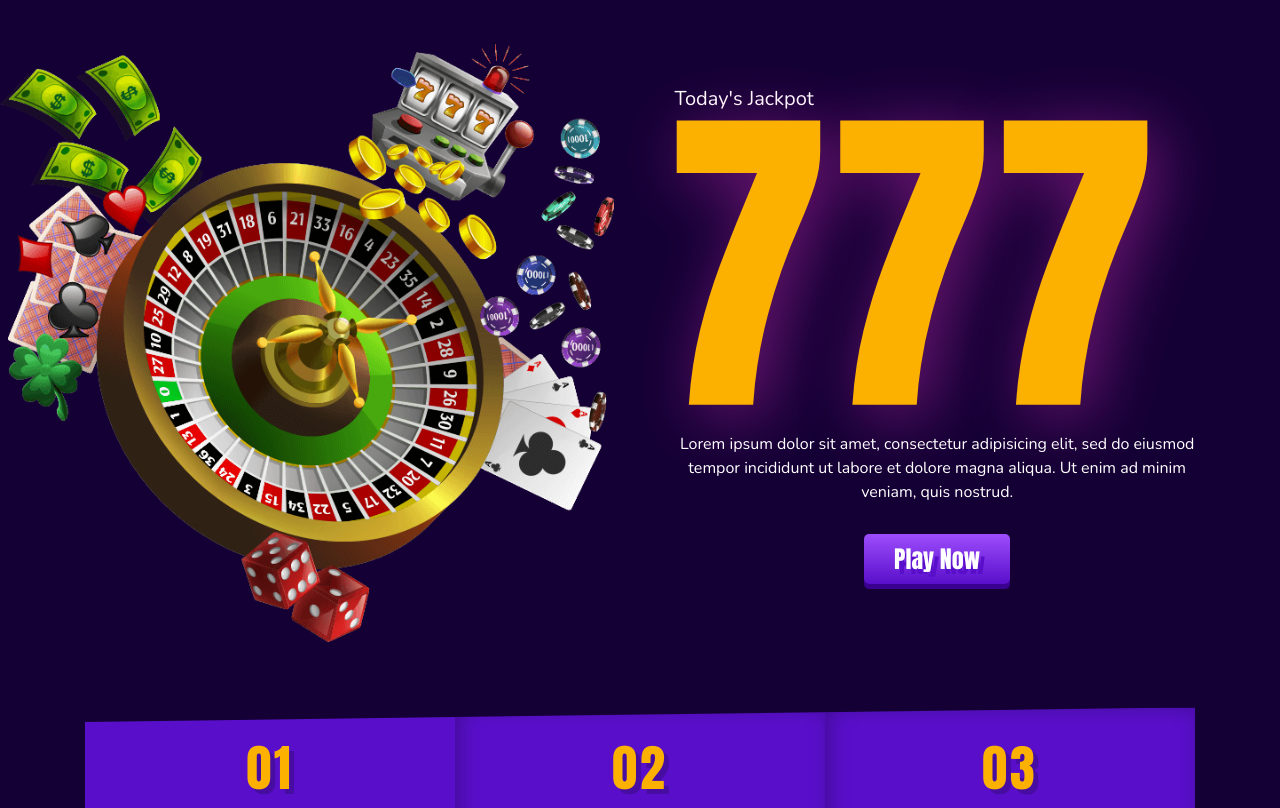
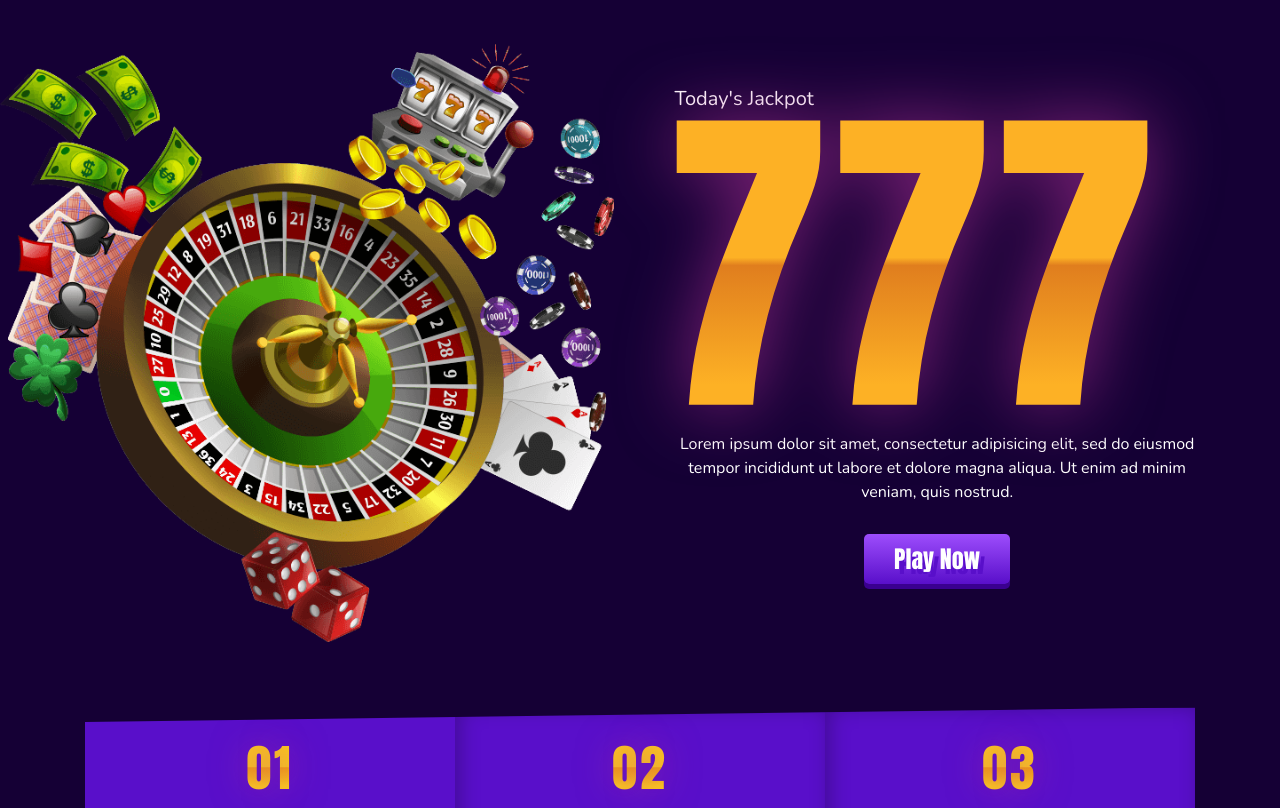
Before and after one commit to sauravdass/jackpot, a plain HTML site: page index.html in a window 1280 px wide. Shown: the part 144-952 px from the top of the page. Drawn offline with nearby package versions, Linux system fonts and the light colour scheme.

Commit message:
text effect in headings added

```diff
--- a/css/style.css
+++ b/css/style.css
@@ -83,6 +83,13 @@ h2 {
     font-weight: 400;
     font-size: 48px;
     color: #fcb100;
+}
+
+.text-effect {
+    background: -webkit-linear-gradient(top, #ffce19 48%, #f5a50d 50%, #ffce19 80%);
+    -webkit-text-fill-color: transparent;
+    -webkit-background-clip: text;
+    text-shadow: 0 0 35px rgba(175, 48, 150, 0.5);
 }
 
 /*common css ends*/
@@ -189,20 +196,20 @@ h2 {
 /*navbar css ends*/
 
 /*modal css starts*/
-.modal .modal-title{
+.modal .modal-title {
     font-size: 28px;
     font-family: var(--nunito);
     font-weight: 700;
 }
 
 
-.modal .modal-body form .form-group input{
+.modal .modal-body form .form-group input {
     font-family: var(--nunito);
     font-weight: 400;
     outline: none;
 }
 
-.modal .modal-body form .form-group small{
+.modal .modal-body form .form-group small {
     color: red;
 }
 
@@ -241,7 +248,10 @@ h2 {
     font-family: var(--anton);
     font-weight: 400;
     font-size: 331px;
-    text-shadow: 10px 10px 65px rgba(254, 57, 218, 0.4);
+    background: -webkit-linear-gradient(top, #fdb125 48%, #e07e1e 50%, #fdb125 80%);
+    -webkit-text-fill-color: transparent;
+    filter: drop-shadow(0 0 35px rgba(175, 48, 150, 0.7));
+    -webkit-background-clip: text;
     margin-top: -47px;
     margin-left: -9px;
     margin-bottom: -32px;
@@ -282,7 +292,6 @@ h2 {
     font-size: 50px;
     margin-bottom: 18px;
     letter-spacing: 3px;
-    text-shadow: 5px 5px 0px rgba(0, 0, 0, 0.2);
 }
 
 #games .no-gutters .box h4 {
@@ -796,7 +805,7 @@ h2 {
     cursor: pointer;
     color: #fff;
     display: none;
-    animation: toBottom linear .7s;
+    animation: toBottom linear .8s;
     transition: all linear 0.4s;
     -o-transition: all linear 0.4s;
     -moz-transition: all linear 0.4s;
--- a/index.html
+++ b/index.html
@@ -162,21 +162,21 @@
             <div class="row no-gutters">
                 <div class="col-lg-4 mb-3 mb-lg-0">
                     <div class="box text-center wow animate__animated animate__fadeInLeft">
-                        <h2>01</h2>
+                        <h2 class="text-effect">01</h2>
                         <h4 class="text-capitalize">register</h4>
                         <p>Download the app and signup for account</p>
                     </div>
                 </div>
                 <div class="col-lg-4 mb-3 mb-lg-0">
                     <div class="box shadow text-center wow animate__animated animate__fadeInLeft">
-                        <h2>02</h2>
+                        <h2 class="text-effect">02</h2>
                         <h4 class="text-capitalize">get ready</h4>
                         <p>Deposit &amp; get ready for play betting</p>
                     </div>
                 </div>
                 <div class="col-lg-4">
                     <div class="box shadow text-center wow animate__animated animate__fadeInLeft">
-                        <h2>03</h2>
+                        <h2 class="text-effect">03</h2>
                         <h4 class="text-capitalize">enjoy</h4>
                         <p>Betting more and more &amp; enjoy game</p>
                     </div>
@@ -187,7 +187,7 @@
             <div class="row">
                 <div class="col-12">
                     <div class="section-header">
-                        <h2 class="text-capitalize text-center">related games</h2>
+                        <h2 class="text-effect text-capitalize text-center">related games</h2>
                     </div>
                 </div>
                 <div class="col-lg-4 col-sm-6 mb-4 mb-sm-0">
@@ -240,7 +240,7 @@
                 </div>
                 <div class="col-lg-6 order-1 order-lg-2 text-center text-lg-left mb-5 mb-lg-0">
                     <div class="text-part">
-                        <h2 class="text-capitalize">unlock free spin</h2>
+                        <h2 class="text-effect text-capitalize">unlock free spin</h2>
                         <p class="wow animate__animated animate__fadeInDown">Lorem ipsum dolor sit amet, consectetur
                             adipisicing elit, sed do eiusmod tempor incididunt ut
                             labore et dolore magna aliqua. Ut enim ad minim veniam, quis nostrud exercitation ullamco
@@ -264,7 +264,7 @@
             <div class="row">
                 <div class="col-12">
                     <div class="section-header">
-                        <h2 class="text-capitalize text-center">our pricing plan</h2>
+                        <h2 class="text-effect text-capitalize text-center">our pricing plan</h2>
                     </div>
                 </div>
                 <!-- pricing plan starts -->
@@ -339,7 +339,7 @@
                 <div class="col-md-7">
                     <div class="questions-part">
                         <div class="section-header">
-                            <h2 class="text-capitalize">frequently ask questions</h2>
+                            <h2 class="text-effect text-capitalize">frequently ask questions</h2>
                         </div>
                         <hr class="m-0">
                         <div class="accordion">
@@ -391,7 +391,7 @@
                 <div class="col-md-5">
                     <div class="tournament">
                         <div class="section-header">
-                            <h2 class="text-capitalize">today's tournaments</h2>
+                            <h2 class="text-effect text-capitalize">today's tournaments</h2>
                         </div>
                         <hr class="m-0">
                         <div class="timer">
```
